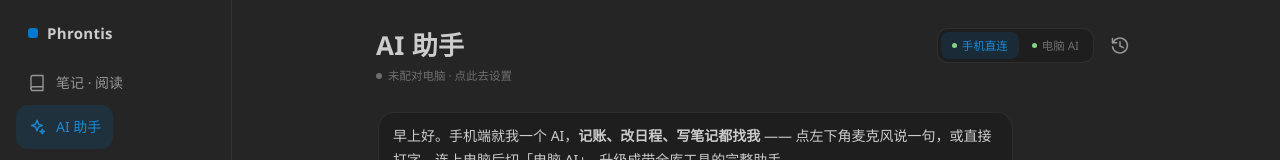
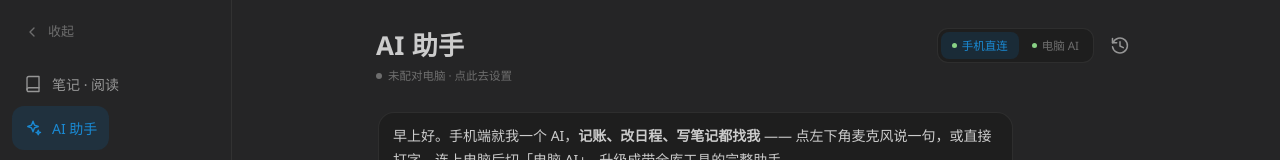
Before and after one commit to Lousync/Phrontis-mobile, a React (Vite) app: page / in a window 1280 px wide. Shown: the top 160 px of the page. Built offline with nearby package versions, Linux system fonts and the light colour scheme.

Commit message:
feat(tablet): 侧栏可收纳(rail 64px) + 去品牌名 + 撤双栏改恒定两栏——阅读覆盖内容区、返回键回列表；修复限宽规则误伤 FAB

```diff
--- a/src/components/TabletChrome.tsx
+++ b/src/components/TabletChrome.tsx
@@ -1,46 +1,47 @@
-import type { ReactElement } from 'react'
 import { useApp } from '../lib/store'
 import { SyncMeta } from './chrome'
-import { IBook, ICalendar, IGear, ISparkle, IWallet } from './icons'
+import { IBook, ICalendar, IChevL, IChevR, IGear, ISparkle, IWallet } from './icons'
 
-/* 平板侧栏（T0，design.md §10）：阅读优先——笔记升到首位，AI/日程/记账收进侧栏。
- * 用量保持「设置 → 工具」二级入口不进侧栏（低频页）；设置沉底。 */
-const NAV: Array<{ id: string; label: string; icon: (p: { size?: number }) => ReactElement }> = [
+/* 平板侧栏（design.md §10，T1.5 改版）：恒定两栏布局的左栏。
+ * 可收纳：rail(64px 纯图标) ⇄ 展开(232px 图标+文字)，状态落 localStorage。
+ * 无品牌标题（用户拍板：左上角软件名没必要）；笔记·阅读居首位；用量保持二级入口。 */
+const NAV: Array<{ id: string; label: string; icon: (p: { size?: number }) => React.ReactElement }> = [
   { id: 'notes', label: '笔记 · 阅读', icon: IBook },
   { id: 'ai', label: 'AI 助手', icon: ISparkle },
   { id: 'schedule', label: '日程', icon: ICalendar },
   { id: 'ledger', label: '记账', icon: IWallet },
 ]
 
-/** 平板壳左栏：品牌 + 一级导航 + 底部（同步状态 + 设置）。与 .pages 构成 flex row。 */
 export function TabletChrome() {
-  const { activeTab, setActiveTab } = useApp()
+  const { activeTab, setActiveTab, sideCollapsed, toggleSide } = useApp()
   return (
-    <aside className="tb-side">
-      <div className="tb-brand">
-        <span className="tb-dot" />
-        Phrontis
-      </div>
+    <aside className={'tb-side' + (sideCollapsed ? ' min' : '')}>
+      <button className="tb-fold" onClick={toggleSide} title={sideCollapsed ? '展开侧栏' : '收起侧栏'}>
+        {sideCollapsed ? <IChevR size={16} /> : <IChevL size={16} />}
+        {!sideCollapsed && <span>收起</span>}
+      </button>
       <nav className="tb-nav" aria-label="主导航">
         {NAV.map(t => (
           <button
             key={t.id}
             className={'tb-item' + (activeTab === t.id ? ' on' : '')}
+            title={sideCollapsed ? t.label : undefined}
             onClick={e => setActiveTab(t.id, e.currentTarget)}
           >
             <t.icon size={18} />
-            <span>{t.label}</span>
+            <span className="tb-lb">{t.label}</span>
           </button>
         ))}
       </nav>
       <div className="tb-foot">
-        <SyncMeta />
+        {!sideCollapsed && <SyncMeta />}
         <button
           className={'tb-item' + (activeTab === 'settings' ? ' on' : '')}
+          title={sideCollapsed ? '设置' : undefined}
           onClick={e => setActiveTab('settings', e.currentTarget)}
         >
           <IGear size={18} />
-          <span>设置</span>
+          <span className="tb-lb">设置</span>
         </button>
       </div>
     </aside>
--- a/src/components/pages/NotesPage.tsx
+++ b/src/components/pages/NotesPage.tsx
@@ -3,11 +3,10 @@ import type { CSSProperties } from 'react'
 import type { NoteCache, NoteTreePage } from '../../lib/types'
 import { mdRender } from '../../lib/data'
 import { useApp } from '../../lib/store'
-import { useFormFactor } from '../../lib/useFormFactor'
 import {
   fetchNoteContent, fetchNoteTree, loadNoteCache, loadNoteTree, saveNoteCache, saveNoteTree,
 } from '../../lib/sync'
-import { IBack, IBars, IBook, IChevR, IFolder, IPen, ISearch } from '../../components/icons'
+import { IBack, IBars, IChevR, IFolder, IPen, ISearch } from '../../components/icons'
 import { Grip, Sheet } from '../../components/Sheet'
 import { PageHead } from '../../components/chrome'
 
@@ -54,8 +53,6 @@ const FONT_KEY = 'tb-reader-font'
 
 export function NotesPage({ active }: { active: boolean }) {
   const { phoneNotes, openSheet, toast, paired } = useApp()
-  const ff = useFormFactor()
-  const tablet = ff === 'tablet'
   const [kw, setKw] = useState('')
   const [tree, setTree] = useState(() => loadNoteTree())
   const [loadingTree, setLoadingTree] = useState(false)
@@ -183,7 +180,7 @@ export function NotesPage({ active }: { active: boolean }) {
             </div>
             <div className="folder-files">
               {files.map(x => (
-                <div key={x.id} className={'file-row' + (tablet && reader?.path === x.path ? ' on' : '')} onClick={() => openVaultNote(x)}>
+                <div key={x.id} className="file-row" onClick={() => openVaultNote(x)}>
                   <span className={'c ' + (isFresh(x) ? 'cached' : 'uncached')} />
                   {x.title}
                   <span className="arrow"><IChevR /></span>
@@ -218,11 +215,12 @@ export function NotesPage({ active }: { active: boolean }) {
     </>
   )
 
-  /* 阅读块：手机覆盖层 / 平板右栏共用同一份 markup（含目录、字号、缓存徽标） */
+  /* 阅读块：列表页内的覆盖层（手机全屏 / 平板内容区），含目录、字号、缓存徽标。
+   * 两栏铁律：平板侧栏（可收纳）+ 内容区恒定两栏，阅读直接替换列表、返回键回列表。 */
   const readerEl = (
     <>
       <div className="reader-top">
-        {!tablet && <button className="icon-btn" onClick={() => setReader(null)} title="返回列表"><IBack /></button>}
+        <button className="icon-btn" onClick={() => setReader(null)} title="返回列表"><IBack /></button>
         <span className="path">{reader?.path}</span>
         {toc.length > 0 && (
           <button className={'icon-btn' + (tocOpen ? ' on' : '')} onClick={() => setTocOpen(o => !o)} title="目录">
@@ -239,7 +237,7 @@ export function NotesPage({ active }: { active: boolean }) {
         <div className="tb-toc">
           <div className="tb-toc-t">目录 · {toc.length} 节</div>
           {toc.map(t => (
-            <button key={t.id} className={'toc-lv' + t.level} onClick={() => { jumpTo(t.id); if (!tablet) setTocOpen(false) }}>
+            <button key={t.id} className={'toc-lv' + t.level} onClick={() => { jumpTo(t.id); setTocOpen(false) }}>
               {t.text}
             </button>
           ))}
@@ -250,36 +248,12 @@ export function NotesPage({ active }: { active: boolean }) {
       </div>
       <div className="reader-foot">
         <span className="note">
-          {reader?.kind === 'phone'
-            ? '手机笔记上行后在电脑收件箱继续整理'
-            : tablet ? '平板端 v1 只读电脑笔记，编辑回电脑进行' : '手机端 v1 只读电脑笔记，编辑回电脑进行'}
+          {reader?.kind === 'phone' ? '手机笔记上行后在电脑收件箱继续整理' : '移动端 v1 只读电脑笔记，编辑回电脑进行'}
         </span>
       </div>
     </>
   )
 
-  /* 平板：双栏（左列表 | 右阅读常驻），选中即读，不用覆盖层 */
-  if (tablet) {
-    return (
-      <section className={'page notes-duo' + (active ? ' active' : '')}>
-        <div className="duo-list">
-          {listEl}
-          <button className="fab" onClick={e => openSheet('note', e.currentTarget)}><IPen /></button>
-        </div>
-        <div className="duo-reader">
-          {reader ? readerEl : (
-            <div className="duo-empty">
-              <IBook size={30} />
-              <p>从左侧选一篇笔记开始阅读</p>
-              <span>目录跳转 · 字号调节 · 增量缓存离线可读</span>
-            </div>
-          )}
-        </div>
-      </section>
-    )
-  }
-
-  /* 手机：保持 v1 的覆盖层阅读器 */
   return (
     <section className={'page' + (active ? ' active' : '')}>
       {listEl}
--- a/src/lib/store.tsx
+++ b/src/lib/store.tsx
@@ -53,6 +53,10 @@ interface Store {
   toggleKbSim: () => void
   /** 系统输入法展开中（input/textarea 聚焦即视同键盘弹出；真机键盘模型的状态源） */
   kbOpen: boolean
+
+  /* 平板侧栏收纳（仅平板壳消费；手机壳不渲染侧栏） */
+  sideCollapsed: boolean
+  toggleSide: () => void
 
   /* 同步 */
   online: boolean
@@ -162,6 +166,15 @@ export function AppProvider({ children }: { children: ReactNode }) {
   /* 账本本地真相 = 同步形态（M2b）；展示形态派生 */
   const [entries, setEntries] = useState<LedgerEntry[]>(() => loadJson<LedgerEntry[]>(K_LEDGER, seedEntries))
   const txs = useMemo(() => entries.map(txToDisplay), [entries])
+
+  /* 平板侧栏收纳：rail(64px 图标) ⇄ 展开(232px)，落 localStorage 重启保持 */
+  const [sideCollapsed, setSideCollapsed] = useState(() => localStorage.getItem('tb.sideCollapsed') === '1')
+  const toggleSide = useCallback(() => {
+    setSideCollapsed(v => {
+      localStorage.setItem('tb.sideCollapsed', v ? '0' : '1')
+      return !v
+    })
+  }, [])
 
   useEffect(() => { saveJson(K_TODOS, todos) }, [todos])
   useEffect(() => { saveJson(K_LEDGER, entries) }, [entries])
@@ -939,6 +952,7 @@ export function AppProvider({ children }: { children: ReactNode }) {
 
   const value: Store = {
     theme, setTheme, toast, toasts, sheet, openSheet, closeSheet, sheetOrigin, activeTab, setActiveTab, kbSim, toggleKbSim, kbOpen,
+    sideCollapsed, toggleSide,
     online, syncing, syncPct, pending, lastSync, paired, toggleOnline, runSync, markPending, pairWith, unpair,
     schedView, setSchedView, selDate, setSelDate, todos, toggleTodo, addTodo, deleteTodo, habits, toggleHabit,
     entries, txs, saveTx, updateTx, deleteTx, editTxId, openTxEdit,
--- a/src/styles/index.css
+++ b/src/styles/index.css
@@ -845,19 +845,27 @@ button.vault-line:disabled { cursor: default; }
   flex-direction: row;
 }
 
-/* 侧栏：安全区全让位（竖屏顶部刘海 / 横屏侧边） */
+/* 侧栏：安全区全让位（竖屏顶部刘海 / 横屏侧边）；可收纳 rail ⇄ 展开 */
 .tb-side {
   width: 232px; flex: none;
   display: flex; flex-direction: column; gap: 2px;
-  padding: calc(16px + env(safe-area-inset-top)) 10px calc(16px + env(safe-area-inset-bottom)) calc(16px + env(safe-area-inset-left));
+  padding: calc(12px + env(safe-area-inset-top)) 10px calc(14px + env(safe-area-inset-bottom)) calc(12px + env(safe-area-inset-left));
   border-right: 1px solid var(--border-soft);
   background: var(--bg-secondary);
+  transition: width .26s cubic-bezier(.23, 1, .32, 1);
 }
-.tb-brand {
-  display: flex; align-items: center; gap: 9px;
-  padding: 6px 12px 14px; font-size: 15px; font-weight: 700; letter-spacing: .3px;
+/* 收纳态：64px 纯图标 rail（iPadOS 侧栏手法），文字隐藏、点按切页 */
+.tb-side.min { width: 64px; padding-left: calc(8px + env(safe-area-inset-left)); padding-right: 8px; }
+.tb-fold {
+  display: flex; align-items: center; gap: 8px;
+  height: 40px; padding: 0 12px; margin-bottom: 8px;
+  border-radius: 11px; color: var(--text-muted); font-size: 13px;
+  transition: background .15s, color .15s;
 }
-.tb-dot { width: 10px; height: 10px; border-radius: 3px; background: var(--accent); flex: none; }
+.tb-fold:hover { background: var(--bg-tertiary); color: var(--text-primary); }
+.tb-side.min .tb-fold { justify-content: center; padding: 0; }
+.tb-side.min .tb-lb { display: none; }
+.tb-side.min .tb-item { justify-content: center; padding: 0; }
 .tb-item {
   display: flex; align-items: center; gap: 10px; height: 44px; padding: 0 12px;
   border-radius: 12px; color: var(--text-secondary); font-size: 14px; text-align: left;
@@ -873,6 +881,8 @@ button.vault-line:disabled { cursor: default; }
 .app.tablet .pages { flex: 1; }
 .app.tablet .page { padding: 24px 32px 36px; }
 .app.tablet .page > * { max-width: 760px; width: 100%; align-self: center; }
+/* FAB 是悬浮钮不是内容块，限宽规则会把它拉成通栏条——恢复原尺寸并贴右 */
+.app.tablet .page > .fab { width: 54px; max-width: 54px; align-self: flex-end; }
 .app.tablet .dock, .app.tablet .c-bar { display: none; }
 
 /* 贴底控件：不再给浮坞让位，直接贴近底缘（toasts 亦然） */
@@ -880,29 +890,7 @@ button.vault-line:disabled { cursor: default; }
 .app.tablet .fab { bottom: calc(20px + env(safe-area-inset-bottom)); }
 .app.tablet .toast-wrap { bottom: calc(20px + env(safe-area-inset-bottom)); }
 
-/* ============ 平板笔记双栏（T1）：左列表 | 右阅读常驻 ============ */
-.app.tablet .notes-duo { padding: 0; flex-direction: row; gap: 0; }
-/* 覆盖 T0 的正文限宽（.page > * 的 width:100% + align-self:center 会把双栏撑满/垂直居中，
- * 必须连 width 与 align-self 一起翻回来；特异性 (0,4,0) > (0,3,0) */
-.app.tablet .notes-duo > .duo-list { max-width: none; width: 320px; align-self: stretch; }
-.app.tablet .notes-duo > .duo-reader { max-width: none; width: auto; align-self: stretch; }
-.duo-list {
-  flex: none; position: relative;
-  overflow-y: auto; padding: 24px 14px calc(32px + env(safe-area-inset-bottom));
-  border-right: 1px solid var(--border-soft);
-}
-.duo-list .pg-head { padding: 0 6px; }
-.duo-list .file-row.on { color: var(--accent-hover); background: var(--accent-soft); }
-.duo-reader {
-  flex: 1; min-width: 0; position: relative;
-  display: flex; flex-direction: column; background: var(--bg-secondary);
-}
-.duo-empty {
-  flex: 1; display: flex; flex-direction: column; align-items: center; justify-content: center; gap: 8px;
-  color: var(--text-muted); font-size: 12px;
-}
-.duo-empty p { margin: 0; font-size: 14.5px; color: var(--text-secondary); }
-/* 阅读正文在右栏里限宽居中（行长与 T0 的 760px 口径一致） */
+/* 阅读正文限宽（两栏恒定：侧栏 | 内容区，阅读时内容区就是阅读器） */
 .app.tablet .reader-body .md { max-width: 720px; margin: 0 auto; }
 
 /* 目录浮层：手机覆盖层与平板右栏通用（定位上下文分别是 .reader / .duo-reader，均已 positioned） */
```
